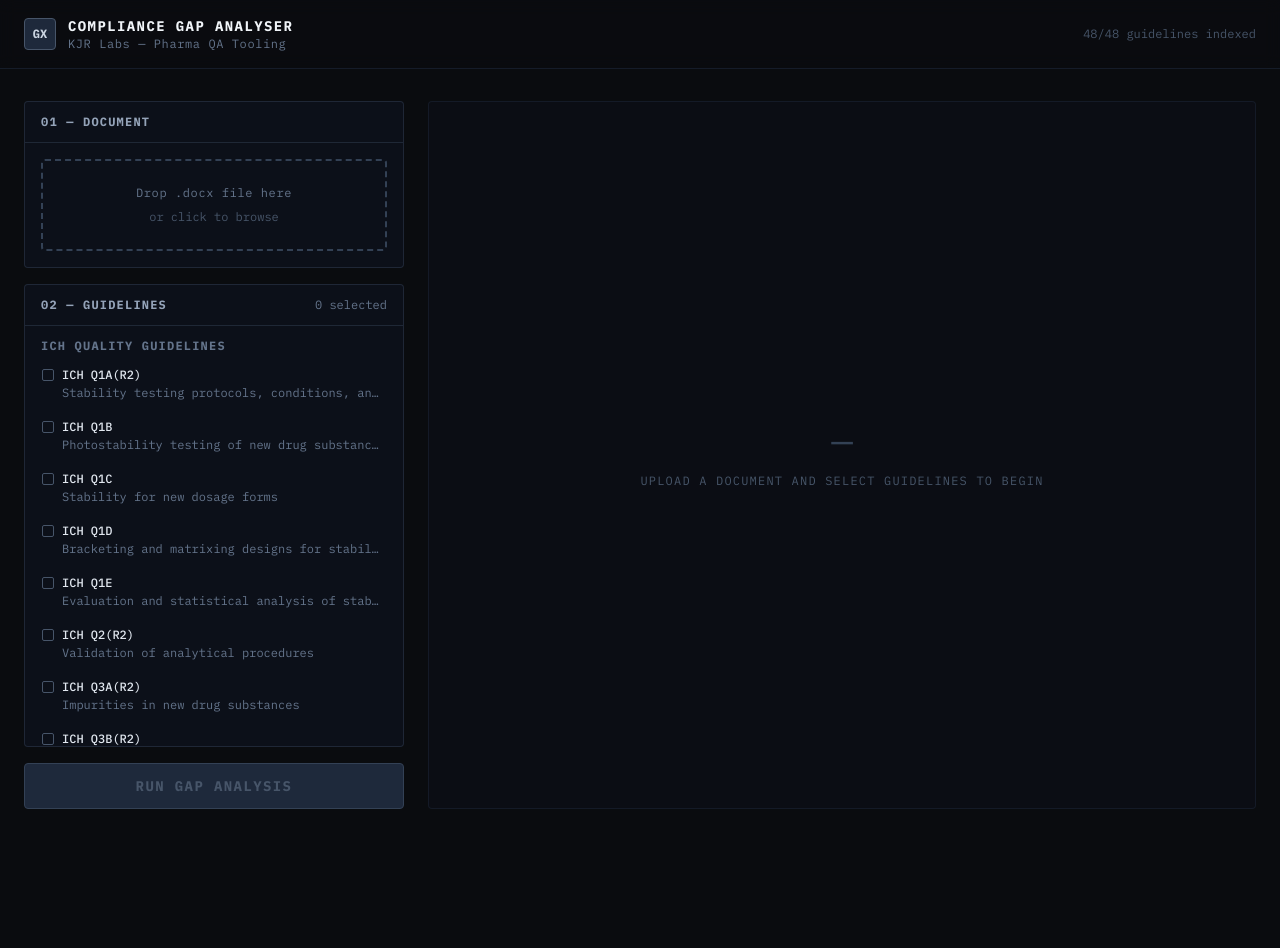
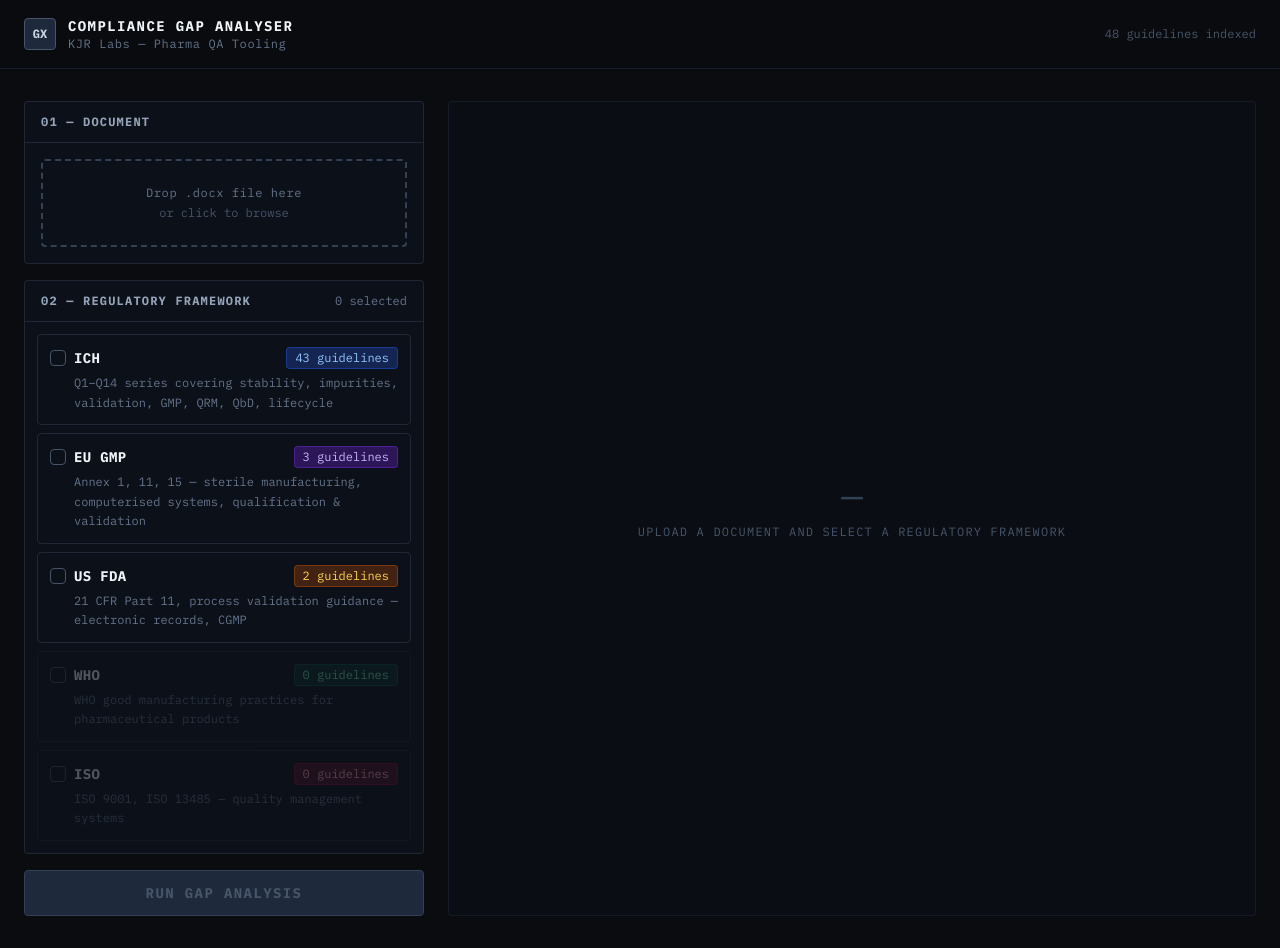
Before and after one commit to KshitijKoranne/Pharma-Compliance-gap-analyser, a Next.js app: page / in a window 1280 px wide. Before the commit the page ends 841 px from the top, so only its background shows below. Built offline with nearby package versions, Linux system fonts and the light colour scheme.

Commit message:
feat: replace individual guideline checkboxes with category-based selection (ICH / EU GMP / FDA / WHO)

```diff
--- a/src/app/page.tsx
+++ b/src/app/page.tsx
@@ -1,40 +1,61 @@
 "use client";
 
 import { useState, useRef } from "react";
-import type { Guideline } from "@/lib/guidelines-registry";
 import type { GapReport, GapFinding } from "@/lib/analyser";
-import { GUIDELINES, GUIDELINES_BY_CATEGORY } from "@/lib/guidelines-registry";
+import { GUIDELINES } from "@/lib/guidelines-registry";
 
-const CATEGORY_LABELS: Record<string, string> = {
-  ICH: "ICH Quality Guidelines",
-  EU_GMP: "EU GMP (EudraLex Vol. 4)",
-  FDA: "US FDA",
-  WHO: "WHO",
-  ISO: "ISO",
+const CATEGORIES = [
+  {
+    id: "ICH",
+    label: "ICH",
+    fullName: "ICH Quality Guidelines",
+    description: "Q1–Q14 series covering stability, impurities, validation, GMP, QRM, QbD, lifecycle",
+    color: "blue",
+  },
+  {
+    id: "EU_GMP",
+    label: "EU GMP",
+    fullName: "EudraLex Volume 4",
+    description: "Annex 1, 11, 15 — sterile manufacturing, computerised systems, qualification & validation",
+    color: "violet",
+  },
+  {
+    id: "FDA",
+    label: "US FDA",
+    fullName: "US FDA Regulations & Guidance",
+    description: "21 CFR Part 11, process validation guidance — electronic records, CGMP",
+    color: "amber",
+  },
+  {
+    id: "WHO",
+    label: "WHO",
+    fullName: "WHO GMP Guidelines",
+    description: "WHO good manufacturing practices for pharmaceutical products",
+    color: "emerald",
+  },
+  {
+    id: "ISO",
+    label: "ISO",
+    fullName: "ISO Standards",
+    description: "ISO 9001, ISO 13485 — quality management systems",
+    color: "rose",
+  },
+] as const;
+
+type CategoryId = (typeof CATEGORIES)[number]["id"];
+
+const COLOR_MAP: Record<string, { card: string; border: string; badge: string; check: string }> = {
+  blue:   { card: "hover:border-blue-600/60 hover:bg-blue-950/20",   border: "border-blue-600/70 bg-blue-950/20",   badge: "bg-blue-900/50 text-blue-300 border-blue-700/50",   check: "bg-blue-500 border-blue-500" },
+  violet: { card: "hover:border-violet-600/60 hover:bg-violet-950/20", border: "border-violet-600/70 bg-violet-950/20", badge: "bg-violet-900/50 text-violet-300 border-violet-700/50", check: "bg-violet-500 border-violet-500" },
+  amber:  { card: "hover:border-amber-600/60 hover:bg-amber-950/20",  border: "border-amber-600/70 bg-amber-950/20",  badge: "bg-amber-900/50 text-amber-300 border-amber-700/50",  check: "bg-amber-500 border-amber-500" },
+  emerald:{ card: "hover:border-emerald-600/60 hover:bg-emerald-950/20", border: "border-emerald-600/70 bg-emerald-950/20", badge: "bg-emerald-900/50 text-emerald-300 border-emerald-700/50", check: "bg-emerald-500 border-emerald-500" },
+  rose:   { card: "hover:border-rose-600/60 hover:bg-rose-950/20",    border: "border-rose-600/70 bg-rose-950/20",    badge: "bg-rose-900/50 text-rose-300 border-rose-700/50",    check: "bg-rose-500 border-rose-500" },
 };
 
 const STATUS_CONFIG = {
-  COMPLIANT: {
-    label: "Compliant",
-    bg: "bg-emerald-950/40",
-    border: "border-emerald-700/40",
-    badge: "bg-emerald-900/60 text-emerald-300 border border-emerald-700/50",
-    dot: "bg-emerald-400",
-  },
-  PARTIAL: {
-    label: "Partial",
-    bg: "bg-amber-950/40",
-    border: "border-amber-700/40",
-    badge: "bg-amber-900/60 text-amber-300 border border-amber-700/50",
-    dot: "bg-amber-400",
-  },
-  GAP: {
-    label: "Gap",
-    bg: "bg-red-950/40",
-    border: "border-red-800/40",
-    badge: "bg-red-900/60 text-red-300 border border-red-700/50",
-    dot: "bg-red-400",
-  },
+  COMPLIANT: { border: "border-emerald-700/40 bg-emerald-950/30", badge: "bg-emerald-900/60 text-emerald-300 border border-emerald-700/50" },
+  PARTIAL:   { border: "border-amber-700/40 bg-amber-950/30",     badge: "bg-amber-900/60 text-amber-300 border border-amber-700/50" },
+  GAP:       { border: "border-red-800/40 bg-red-950/30",         badge: "bg-red-900/60 text-red-300 border border-red-700/50" },
 };
 
 const CONFIDENCE_LABEL: Record<string, string> = {
@@ -44,7 +65,7 @@ const CONFIDENCE_LABEL: Record<string, string> = {
 };
 
 export default function Home() {
-  const [selectedIds, setSelectedIds] = useState<Set<string>>(new Set());
+  const [selectedCats, setSelectedCats] = useState<Set<CategoryId>>(new Set());
   const [file, setFile] = useState<File | null>(null);
   const [dragOver, setDragOver] = useState(false);
   const [loading, setLoading] = useState(false);
@@ -53,14 +74,24 @@ export default function Home() {
   const [activeTab, setActiveTab] = useState<"all" | "gaps" | "partial" | "compliant">("all");
   const fileRef = useRef<HTMLInputElement>(null);
 
-  const ingestedCount = GUIDELINES.filter((g) => g.ingested).length;
-
-  function toggleGuideline(id: string) {
-    setSelectedIds((prev) => {
+  function toggleCat(id: CategoryId) {
+    setSelectedCats((prev) => {
       const next = new Set(prev);
       next.has(id) ? next.delete(id) : next.add(id);
       return next;
     });
+  }
+
+  // Derive selected guideline IDs from selected categories
+  function getSelectedGuidelineIds(): string[] {
+    return GUIDELINES
+      .filter((g) => g.ingested && selectedCats.has(g.category as CategoryId))
+      .map((g) => g.id);
+  }
+
+  // Count ingested guidelines per category
+  function ingestedCount(catId: string) {
+    return GUIDELINES.filter((g) => g.category === catId && g.ingested).length;
   }
 
   function handleDrop(e: React.DragEvent) {
@@ -71,7 +102,10 @@ export default function Home() {
   }
 
   async function handleAnalyse() {
-    if (!file || selectedIds.size === 0) return;
+    if (!file || selectedCats.size === 0) return;
+    const guidelineIds = getSelectedGuidelineIds();
+    if (guidelineIds.length === 0) return;
+
     setLoading(true);
     setError(null);
     setReport(null);
@@ -79,11 +113,10 @@ export default function Home() {
     try {
       const form = new FormData();
       form.append("file", file);
-      form.append("guidelineIds", JSON.stringify([...selectedIds]));
+      form.append("guidelineIds", JSON.stringify(guidelineIds));
 
       const res = await fetch("/api/analyse", { method: "POST", body: form });
       const data = await res.json();
-
       if (!res.ok) throw new Error(data.error || "Analysis failed");
       setReport(data.report);
       setActiveTab("all");
@@ -103,6 +136,8 @@ export default function Home() {
       }
     : { all: [], gaps: [], partial: [], compliant: [] };
 
+  const canRun = !!file && selectedCats.size > 0 && getSelectedGuidelineIds().length > 0;
+
   return (
     <div className="min-h-screen bg-[#0a0c0f] text-slate-200" style={{ fontFamily: "'IBM Plex Mono', 'Courier New', monospace" }}>
       {/* Header */}
@@ -113,20 +148,18 @@ export default function Home() {
               <span className="text-xs font-bold text-slate-300">GX</span>
             </div>
             <div>
-              <h1 className="text-sm font-bold tracking-widest text-slate-100 uppercase">
-                Compliance Gap Analyser
-              </h1>
+              <h1 className="text-sm font-bold tracking-widest text-slate-100 uppercase">Compliance Gap Analyser</h1>
               <p className="text-xs text-slate-500 tracking-wider">KJR Labs — Pharma QA Tooling</p>
             </div>
           </div>
           <div className="text-xs text-slate-600 tabular-nums">
-            {ingestedCount}/{GUIDELINES.length} guidelines indexed
+            {GUIDELINES.filter((g) => g.ingested).length} guidelines indexed
           </div>
         </div>
       </header>
 
       <main className="max-w-7xl mx-auto px-6 py-8">
-        <div className="grid grid-cols-1 lg:grid-cols-[380px_1fr] gap-6">
+        <div className="grid grid-cols-1 lg:grid-cols-[400px_1fr] gap-6">
 
           {/* LEFT PANEL */}
           <div className="space-y-4">
@@ -134,17 +167,13 @@ export default function Home() {
             {/* File Upload */}
             <div className="rounded border border-slate-700/50 bg-slate-900/40">
               <div className="px-4 py-3 border-b border-slate-700/50">
-                <h2 className="text-xs font-bold tracking-widest uppercase text-slate-400">
-                  01 — Document
-                </h2>
+                <h2 className="text-xs font-bold tracking-widest uppercase text-slate-400">01 — Document</h2>
               </div>
               <div className="p-4">
                 <div
                   className={`border-2 border-dashed rounded p-6 text-center cursor-pointer transition-all ${
-                    dragOver
-                      ? "border-blue-500 bg-blue-950/20"
-                      : file
-                      ? "border-emerald-600/50 bg-emerald-950/10"
+                    dragOver ? "border-blue-500 bg-blue-950/20"
+                    : file ? "border-emerald-600/50 bg-emerald-950/10"
                     : "border-slate-700 hover:border-slate-500"
                   }`}
                   onClick={() => fileRef.current?.click()}
@@ -152,13 +181,8 @@ export default function Home() {
                   onDragLeave={() => setDragOver(false)}
                   onDrop={handleDrop}
                 >
-                  <input
-                    ref={fileRef}
-                    type="file"
-                    accept=".docx"
-                    className="hidden"
-                    onChange={(e) => e.target.files?.[0] && setFile(e.target.files[0])}
-                  />
+                  <input ref={fileRef} type="file" accept=".docx" className="hidden"
+                    onChange={(e) => e.target.files?.[0] && setFile(e.target.files[0])} />
                   {file ? (
                     <div>
                       <div className="text-emerald-400 text-xs font-bold tracking-wider mb-1">LOADED</div>
@@ -167,7 +191,7 @@ export default function Home() {
                     </div>
                   ) : (
                     <div>
-                      <div className="text-slate-500 text-xs tracking-wider mb-2">Drop .docx file here</div>
+                      <div className="text-slate-500 text-xs tracking-wider mb-1">Drop .docx file here</div>
                       <div className="text-slate-600 text-xs">or click to browse</div>
                     </div>
                   )}
@@ -175,64 +199,71 @@ export default function Home() {
               </div>
             </div>
 
-            {/* Guidelines Selection */}
+            {/* Category Selection */}
             <div className="rounded border border-slate-700/50 bg-slate-900/40">
               <div className="px-4 py-3 border-b border-slate-700/50 flex items-center justify-between">
-                <h2 className="text-xs font-bold tracking-widest uppercase text-slate-400">
-                  02 — Guidelines
-                </h2>
-                <span className="text-xs text-slate-500 tabular-nums">{selectedIds.size} selected</span>
+                <h2 className="text-xs font-bold tracking-widest uppercase text-slate-400">02 — Regulatory Framework</h2>
+                <span className="text-xs text-slate-500">{selectedCats.size} selected</span>
               </div>
-              <div className="p-2 max-h-[420px] overflow-y-auto">
-                {Object.entries(GUIDELINES_BY_CATEGORY).map(([cat, guidelines]) => (
-                  <div key={cat} className="mb-3">
-                    <div className="px-2 py-1 text-xs font-bold tracking-widest uppercase text-slate-500">
-                      {CATEGORY_LABELS[cat] || cat}
-                    </div>
-                    {(guidelines as Guideline[]).map((g) => (
+              <div className="p-3 space-y-2">
+                {CATEGORIES.map((cat) => {
+                  const count = ingestedCount(cat.id);
+                  const selected = selectedCats.has(cat.id);
+                  const colors = COLOR_MAP[cat.color];
+                  const hasGuidelines = count > 0;
+
+                  return (
                     <button
-                        key={g.id}
-                        onClick={() => g.ingested && toggleGuideline(g.id)}
-                        disabled={!g.ingested}
-                        className={`w-full text-left px-2 py-2 rounded text-xs transition-all flex items-start gap-2 ${
-                          !g.ingested
-                            ? "opacity-30 cursor-not-allowed"
-                            : selectedIds.has(g.id)
-                            ? "bg-blue-900/30 border border-blue-700/50"
-                            : "hover:bg-slate-800/60 border border-transparent"
+                      key={cat.id}
+                      onClick={() => hasGuidelines && toggleCat(cat.id)}
+                      disabled={!hasGuidelines}
+                      className={`w-full text-left p-3 rounded border transition-all ${
+                        !hasGuidelines ? "opacity-30 cursor-not-allowed border-slate-800"
+                        : selected ? colors.border
+                        : `border-slate-700/50 ${colors.card}`
                       }`}
                     >
-                        <div className={`mt-0.5 w-3 h-3 rounded-sm border flex-shrink-0 flex items-center justify-center ${
-                          selectedIds.has(g.id)
-                            ? "bg-blue-500 border-blue-500"
-                            : "border-slate-600"
+                      <div className="flex items-center justify-between mb-1">
+                        <div className="flex items-center gap-2">
+                          {/* Checkbox */}
+                          <div className={`w-4 h-4 rounded border flex-shrink-0 flex items-center justify-center transition-all ${
+                            selected ? colors.check : "border-slate-600 bg-transparent"
                           }`}>
-                          {selectedIds.has(g.id) && (
-                            <svg className="w-2 h-2 text-white" fill="currentColor" viewBox="0 0 12 12">
-                              <path d="M10 3L5 8.5 2 5.5" stroke="currentColor" strokeWidth="1.5" fill="none" strokeLinecap="round"/>
+                            {selected && (
+                              <svg className="w-2.5 h-2.5 text-white" fill="none" viewBox="0 0 12 12" stroke="currentColor" strokeWidth="2">
+                                <path strokeLinecap="round" d="M2 6l3 3 5-5"/>
                               </svg>
                             )}
                           </div>
-                        <div className="flex-1 min-w-0">
-                          <div className="text-slate-200 font-medium">{g.shortName}</div>
-                          <div className="text-slate-500 text-xs mt-0.5 truncate">{g.description}</div>
-                          {!g.ingested && (
-                            <div className="text-amber-600/70 text-xs mt-0.5">not yet indexed</div>
+                          <span className="text-sm font-bold text-slate-100 tracking-wide">{cat.label}</span>
+                        </div>
+                        <span className={`text-xs px-2 py-0.5 rounded border ${colors.badge} tabular-nums`}>
+                          {count} guidelines
+                        </span>
+                      </div>
+                      <div className="text-xs text-slate-500 ml-6 leading-relaxed">{cat.description}</div>
+                    </button>
+                  );
+                })}
+              </div>
+
+              {/* Selection summary */}
+              {selectedCats.size > 0 && (
+                <div className="px-3 pb-3">
+                  <div className="rounded bg-slate-800/60 border border-slate-700/50 px-3 py-2 text-xs text-slate-400">
+                    {getSelectedGuidelineIds().length} guidelines will be searched across{" "}
+                    {[...selectedCats].map(id => CATEGORIES.find(c => c.id === id)?.label).join(" + ")}
+                  </div>
+                </div>
               )}
-                        </div>
-                      </button>
-                    ))}
-                  </div>
-                ))}
-              </div>
             </div>
 
             {/* Run Button */}
             <button
               onClick={handleAnalyse}
-              disabled={!file || selectedIds.size === 0 || loading}
+              disabled={!canRun || loading}
               className={`w-full py-3 px-4 rounded text-sm font-bold tracking-widest uppercase transition-all ${
-                !file || selectedIds.size === 0 || loading
+                !canRun || loading
                   ? "bg-slate-800 text-slate-600 cursor-not-allowed border border-slate-700"
                   : "bg-blue-600 hover:bg-blue-500 text-white border border-blue-500"
               }`}
@@ -242,9 +273,7 @@ export default function Home() {
                   <span className="animate-spin w-3 h-3 border border-white/30 border-t-white rounded-full inline-block" />
                   Analysing...
                 </span>
-              ) : (
-                "Run Gap Analysis"
-              )}
+              ) : "Run Gap Analysis"}
             </button>
 
             {error && (
@@ -254,15 +283,13 @@ export default function Home() {
             )}
           </div>
 
-          {/* RIGHT PANEL — Results */}
+          {/* RIGHT PANEL */}
           <div>
             {!report && !loading && (
               <div className="h-full min-h-[400px] flex items-center justify-center rounded border border-slate-800/50 bg-slate-900/20">
-                <div className="text-center">
-                  <div className="text-slate-700 text-4xl mb-3 font-mono">—</div>
-                  <div className="text-slate-600 text-xs tracking-widest uppercase">
-                    Upload a document and select guidelines to begin
-                  </div>
+                <div className="text-center space-y-2">
+                  <div className="text-slate-700 text-4xl font-mono">—</div>
+                  <div className="text-slate-600 text-xs tracking-widest uppercase">Upload a document and select a regulatory framework</div>
                 </div>
               </div>
             )}
@@ -279,13 +306,13 @@ export default function Home() {
 
             {report && (
               <div className="space-y-4">
-                {/* Summary bar */}
+                {/* Summary */}
                 <div className="rounded border border-slate-700/50 bg-slate-900/40 p-4">
                   <div className="flex flex-wrap items-start justify-between gap-4">
                     <div>
                       <div className="text-xs text-slate-500 tracking-widest uppercase mb-1">Overall Score</div>
                       <div className="text-2xl font-bold text-slate-100 tabular-nums">{report.overallScore}</div>
-                      <div className="text-xs text-slate-500 mt-1">{report.documentName}</div>
+                      <div className="text-xs text-slate-500 mt-1 truncate max-w-xs">{report.documentName}</div>
                     </div>
                     <div className="flex gap-4 text-center">
                       <div>
@@ -304,9 +331,7 @@ export default function Home() {
                   </div>
                   <div className="mt-3 flex flex-wrap gap-1">
                     {report.guidelines.map((g) => (
-                      <span key={g} className="px-2 py-0.5 text-xs rounded bg-slate-800 text-slate-400 border border-slate-700">
-                        {g}
-                      </span>
+                      <span key={g} className="px-2 py-0.5 text-xs rounded bg-slate-800 text-slate-400 border border-slate-700">{g}</span>
                     ))}
                   </div>
                 </div>
@@ -314,67 +339,49 @@ export default function Home() {
                 {/* Tabs */}
                 <div className="flex gap-1 border-b border-slate-800">
                   {(["all", "gaps", "partial", "compliant"] as const).map((tab) => (
-                    <button
-                      key={tab}
-                      onClick={() => setActiveTab(tab)}
+                    <button key={tab} onClick={() => setActiveTab(tab)}
                       className={`px-3 py-2 text-xs tracking-widest uppercase font-medium transition-all border-b-2 -mb-px ${
-                        activeTab === tab
-                          ? "text-slate-100 border-blue-500"
-                          : "text-slate-500 border-transparent hover:text-slate-300"
-                      }`}
-                    >
-                      {tab === "all" ? `All (${tabFindings.all.length})` :
-                       tab === "gaps" ? `Gaps (${tabFindings.gaps.length})` :
-                       tab === "partial" ? `Partial (${tabFindings.partial.length})` :
-                       `Compliant (${tabFindings.compliant.length})`}
+                        activeTab === tab ? "text-slate-100 border-blue-500" : "text-slate-500 border-transparent hover:text-slate-300"
+                      }`}>
+                      {tab === "all" ? `All (${tabFindings.all.length})`
+                        : tab === "gaps" ? `Gaps (${tabFindings.gaps.length})`
+                        : tab === "partial" ? `Partial (${tabFindings.partial.length})`
+                        : `Compliant (${tabFindings.compliant.length})`}
                     </button>
                   ))}
                 </div>
 
-                {/* Findings list */}
+                {/* Findings */}
                 <div className="space-y-2 max-h-[600px] overflow-y-auto pr-1">
                   {tabFindings[activeTab].map((f, i) => {
                     const cfg = STATUS_CONFIG[f.status];
                     return (
-                      <div
-                        key={i}
-                        className={`rounded border ${cfg.border} ${cfg.bg} p-3`}
-                      >
-                        <div className="flex items-start justify-between gap-2 mb-2">
+                      <div key={i} className={`rounded border ${cfg.border} p-3`}>
+                        <div className="flex items-start justify-between gap-2 mb-2 flex-wrap">
                           <div className="flex items-center gap-2 flex-wrap">
-                            <span className={`text-xs px-2 py-0.5 rounded font-bold tracking-wider ${cfg.badge}`}>
-                              {f.status}
-                            </span>
+                            <span className={`text-xs px-2 py-0.5 rounded font-bold tracking-wider ${cfg.badge}`}>{f.status}</span>
                             <span className="text-xs text-slate-400 font-medium">{f.guidelineReference}</span>
                           </div>
-                          <span className={`text-xs text-slate-500 whitespace-nowrap ${
-                            f.confidence === "LOW" ? "text-amber-600" : ""
-                          }`}>
+                          <span className={`text-xs whitespace-nowrap ${f.confidence === "LOW" ? "text-amber-600" : "text-slate-500"}`}>
                             {CONFIDENCE_LABEL[f.confidence]}
                           </span>
                         </div>
                         <div className="text-xs text-slate-500 uppercase tracking-wider mb-1 font-bold">{f.section}</div>
                         <div className="text-xs text-slate-300 mb-2 leading-relaxed">
-                          <span className="text-slate-500 uppercase tracking-wider text-xs font-bold">Requirement: </span>
-                          {f.requirement}
+                          <span className="text-slate-500 uppercase tracking-wider font-bold">Requirement: </span>{f.requirement}
                         </div>
-                        <div className="text-xs text-slate-400 leading-relaxed border-t border-slate-700/50 pt-2 mt-2">
-                          <span className="text-slate-500 uppercase tracking-wider text-xs font-bold">Finding: </span>
-                          {f.finding}
+                        <div className="text-xs text-slate-400 leading-relaxed border-t border-slate-700/50 pt-2">
+                          <span className="text-slate-500 uppercase tracking-wider font-bold">Finding: </span>{f.finding}
                         </div>
                       </div>
                     );
                   })}
-
                   {tabFindings[activeTab].length === 0 && (
-                    <div className="text-center py-10 text-slate-600 text-xs tracking-wider uppercase">
-                      No {activeTab} findings
-                    </div>
+                    <div className="text-center py-10 text-slate-600 text-xs tracking-wider uppercase">No {activeTab} findings</div>
                   )}
                 </div>
 
-                {/* Export note */}
-                <div className="text-xs text-slate-600 text-right tracking-wider">
+                <div className="text-xs text-slate-600 text-right">
                   Analysed {new Date(report.analysedAt).toLocaleString()}
                 </div>
               </div>
```
Lines whose indentation alone changed are shown as unchanged.
